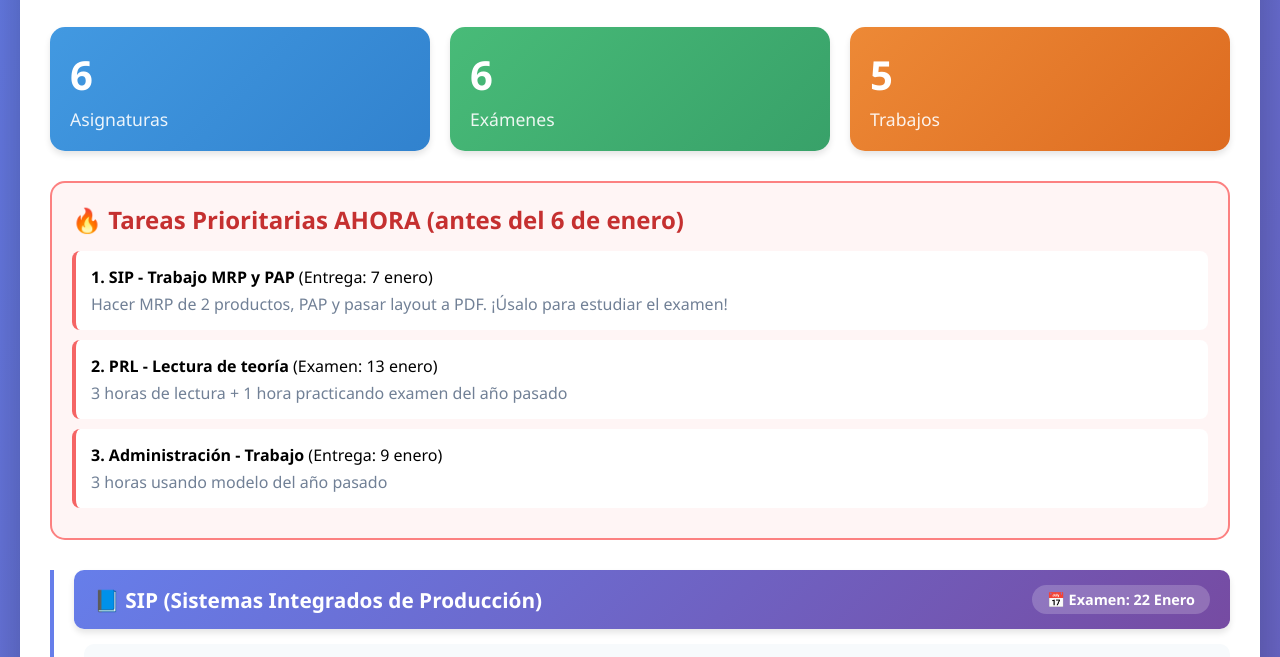
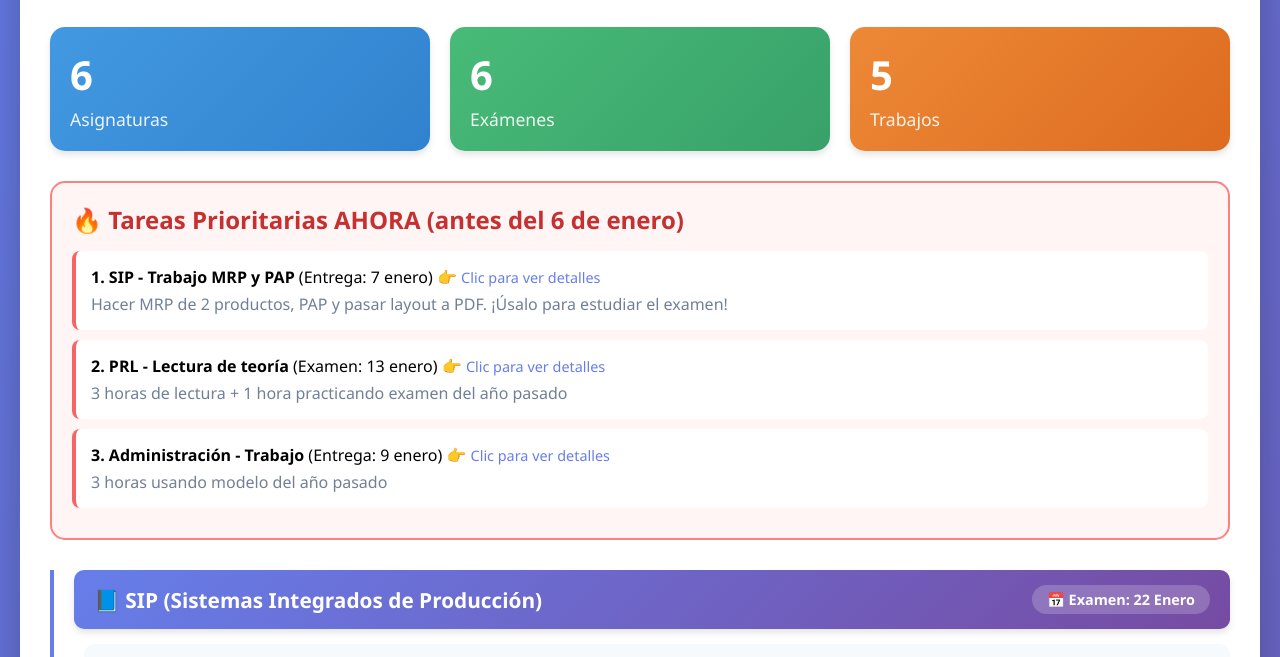
Before and after one commit to santge45/plan-estudios-enero-2025, a plain HTML site: page index.html in a window 1280 px wide. Shown: the part 142-799 px from the top of the page. Drawn offline with Linux system fonts and the light colour scheme.

Commit message:
Refactor priority tasks section with links

```diff
--- a/index.html
+++ b/index.html
@@ -252,18 +252,24 @@
 
         <div class="prioridades">
             <h2>🔥 Tareas Prioritarias AHORA (antes del 6 de enero)</h2>
-            <div class="prioridad-item">
-                <strong>1. SIP - Trabajo MRP y PAP</strong> (Entrega: 7 enero)
+            <a href="detalle-sip.html" target="_blank" style="text-decoration: none; color: inherit;">
+                <div class="prioridad-item" style="cursor: pointer; transition: transform 0.2s;" onmouseover="this.style.transform='scale(1.02)'" onmouseout="this.style.transform='scale(1)'">
+                    <strong>1. SIP - Trabajo MRP y PAP</strong> (Entrega: 7 enero) 👉 <span style="color: #667eea; font-size: 0.9em;">Clic para ver detalles</span>
                     <div style="margin-top: 5px; color: #718096;">Hacer MRP de 2 productos, PAP y pasar layout a PDF. ¡Úsalo para estudiar el examen!</div>
                 </div>
-            <div class="prioridad-item">
-                <strong>2. PRL - Lectura de teoría</strong> (Examen: 13 enero)
+            </a>
+            <a href="detalle-prl.html" target="_blank" style="text-decoration: none; color: inherit;">
+                <div class="prioridad-item" style="cursor: pointer; transition: transform 0.2s; margin-top: 10px;" onmouseover="this.style.transform='scale(1.02)'" onmouseout="this.style.transform='scale(1)'">
+                    <strong>2. PRL - Lectura de teoría</strong> (Examen: 13 enero) 👉 <span style="color: #667eea; font-size: 0.9em;">Clic para ver detalles</span>
                     <div style="margin-top: 5px; color: #718096;">3 horas de lectura + 1 hora practicando examen del año pasado</div>
                 </div>
-            <div class="prioridad-item">
-                <strong>3. Administración - Trabajo</strong> (Entrega: 9 enero)
+            </a>
+            <a href="detalle-admin.html" target="_blank" style="text-decoration: none; color: inherit;">
+                <div class="prioridad-item" style="cursor: pointer; transition: transform 0.2s; margin-top: 10px;" onmouseover="this.style.transform='scale(1.02)'" onmouseout="this.style.transform='scale(1)'">
+                    <strong>3. Administración - Trabajo</strong> (Entrega: 9 enero) 👉 <span style="color: #667eea; font-size: 0.9em;">Clic para ver detalles</span>
                     <div style="margin-top: 5px; color: #718096;">3 horas usando modelo del año pasado</div>
                 </div>
+            </a>
         </div>
 
         <div class="timeline">
```
Lines whose indentation alone changed are shown as unchanged.
